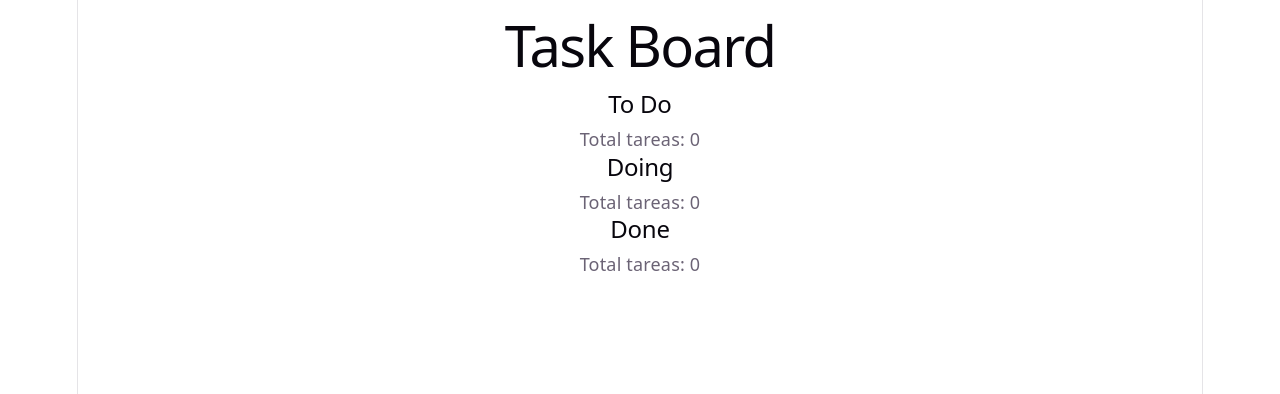
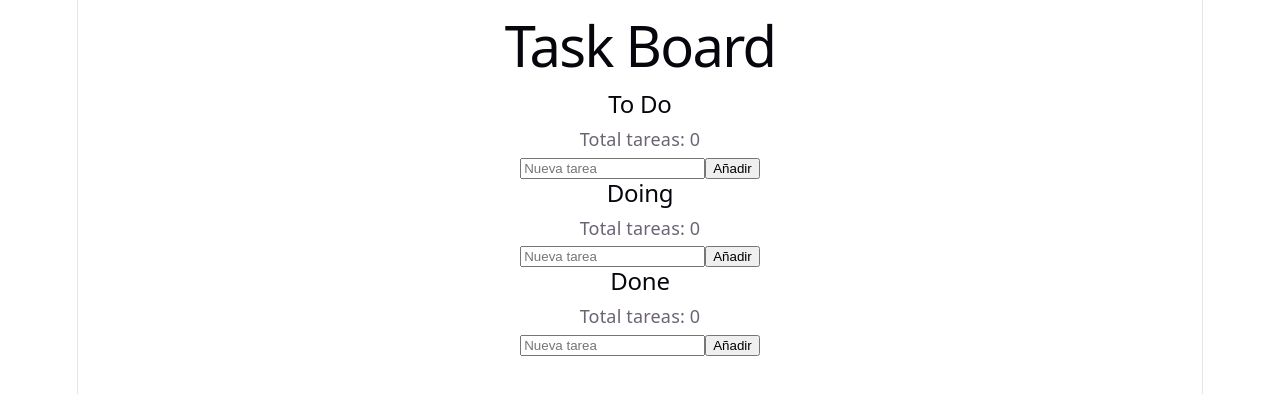
Before and after one commit to marcosgarrido-dev/task-board, a React (Vite) app in the folder task-board/: page / in a window 1280 px wide. Shown: the top 394 px of the page. Built offline with nearby package versions, Linux system fonts and the light colour scheme; the HTML template or start-up script is replaced by a standard one.

Commit message:
Add task creation functionality

```diff
--- a/task-board/src/App.jsx
+++ b/task-board/src/App.jsx
@@ -6,27 +6,15 @@ function App() {
   const [tasks, setTasks] = useState(initialTasks)
 
   return (
-    <div>
-      <h1>Task Board</h1>
+    <div className="app">
+    <h1>Task Board</h1>
 
-      <Column
-        title="To Do"
-        type="todo"
-        tasks={tasks}
-      />
-
-      <Column
-        title="Doing"
-        type="doing"
-        tasks={tasks}
-      />
-
-      <Column
-        title="Done"
-        type="done"
-        tasks={tasks}
-      />
+    <div className="board">
+      <Column title="To Do" type="todo" tasks={tasks} setTasks={setTasks}/>
+      <Column title="Doing" type="doing" tasks={tasks} setTasks={setTasks}/>
+      <Column title="Done" type="done" tasks={tasks} setTasks={setTasks}/>
     </div>
+  </div>
   )
 }
 
--- /dev/null
+++ b/task-board/src/components/AddTask.jsx
@@ -0,0 +1,35 @@
+import { useState } from "react"
+
+function AddTask({ type, tasks, setTasks }) {
+  const [text, setText] = useState("")
+
+  const handleAdd = () => {
+    if (!text) return
+
+    const newTask = {
+      id: Date.now(),
+      text
+    }
+
+    setTasks({
+      ...tasks,
+      [type]: [...tasks[type], newTask]
+    })
+
+    setText("")
+  }
+
+  return (
+    <div>
+      <input
+        value={text}
+        onChange={(e) => setText(e.target.value)}
+        placeholder="Nueva tarea"
+      />
+
+      <button onClick={handleAdd}>Añadir</button>
+    </div>
+  )
+}
+
+export default AddTask
--- a/task-board/src/components/column.jsx
+++ b/task-board/src/components/column.jsx
@@ -1,9 +1,12 @@
-function Column({ title, type, tasks }) {
+import AddTask from "./AddTask"
+
+function Column({ title, type, tasks, setTasks }) {
   return (
-    <div>
+    <div className="column">
       <h2>{title}</h2>
+      <p>Total tareas: {tasks[type].length}</p>
 
-      <p>Total tareas: {tasks[type].length}</p>
+      <AddTask type={type} tasks={tasks} setTasks={setTasks} />
     </div>
   )
 }
--- a/task-board/src/styles/global.css
+++ b/task-board/src/styles/global.css
@@ -4,6 +4,7 @@
   box-sizing: border-box;
 }
 
+/* Background styles */
 body {
   font-family: Arial, sans-serif;
   background-color: #000000;
@@ -17,3 +18,26 @@ button {
 input {
   outline: none;
 }
+
+/* Board styles */
+.app {
+  padding: 30px;
+}
+
+.app h1 {
+  margin-bottom: 30px;
+}
+
+.board {
+  display: flex;
+  gap: 20px;
+}
+
+/* Column styles */
+.column {
+  background-color: white;
+  border-radius: 12px;
+  padding: 20px;
+  min-width: 250px;
+  box-shadow: 0 2px 8px rgba(0, 0, 0, 0.08);
+}
```
